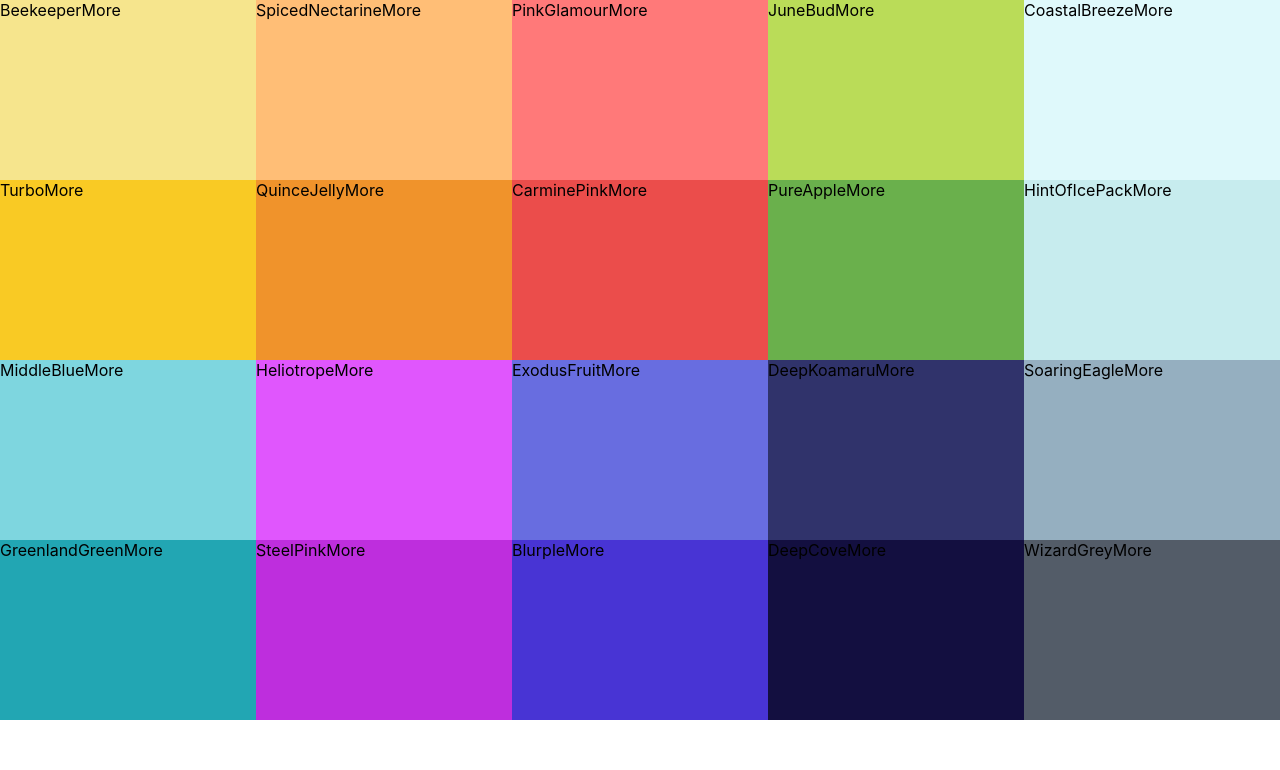
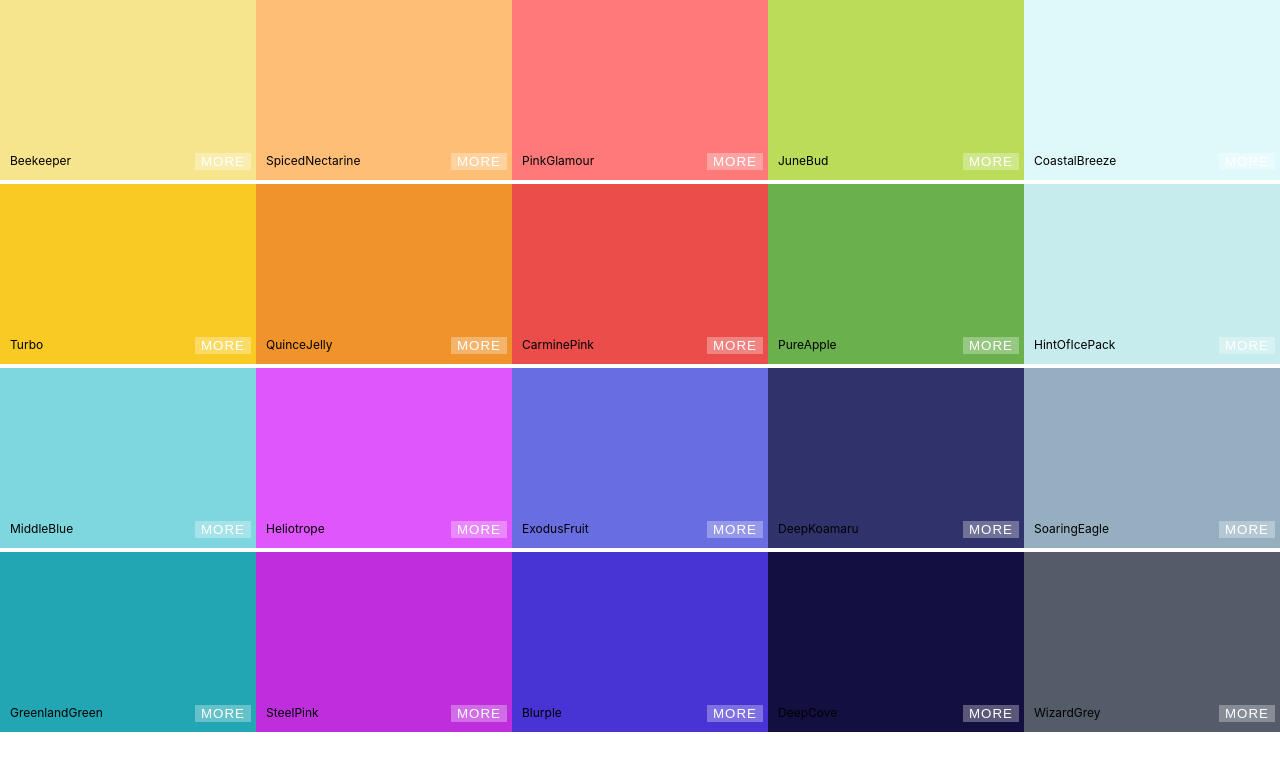
Before and after one commit to jamesv28/Color-Palette, a React (Create React App) app: page / in a window 1280 px wide. Shown: the top 770 px of the page. Built offline with nearby package versions, Linux system fonts and the light colour scheme.

Commit message:
syled color boxes

```diff
--- a/src/App.css
+++ b/src/App.css
@@ -13,3 +13,49 @@
     cursor: pointer;
     position: relative;;
 }
+
+.copy-button {
+    width: 100px;
+    height: 30px;
+    position: absolute;
+    display: inline-block;
+    top: 50%;
+    left: 50%;
+    margin-left: -50px;
+    border: 0;
+    background: rgba(255,255,255, 0.3);
+    margin-top: -15px;
+    text-align: center;
+    outline: none;
+    font-size: 1remd;
+    line-height: 30px;
+    text-transform: uppercase;
+    color: white;
+    opacity: 0;
+}
+
+.colorBox:hover .copy-button {
+    opacity: 1;
+    transition: 0.5s;
+}
+
+.body-content {
+    position: absolute;
+    width: 100%;
+    padding: 10px;
+    left: 0px;
+    bottom: 0px;
+    color: black;
+    font-size: 12px;
+}
+
+.body-content button {
+    float: right;
+    margin-right: 15px;
+    text-transform: uppercase;
+    letter-spacing: 1px;
+    background-color: rgba(255, 255, 255, 0.3);
+    color: white;
+    border: none;
+    outline: none;
+}
--- a/src/ColorBox.js
+++ b/src/ColorBox.js
@@ -2,10 +2,16 @@
 
 class ColorBox extends Component {
     render() {
+        const {name, background} = this.props;
         return (
-            <div style={{background: this.props.background}} className="colorBox">
-                <span>{this.props.name}</span>
-                <span>More</span>
+            <div style={{background: background}} className="colorBox">
+                <div className="copy-container">
+                    <div className="body-content">
+                        <span>{name}</span>
+                        <button className="see-more">More</button>
+                    </div>
+                    <button className="copy-button">Copy</button>
+                </div>
             </div>
         )
     }
```
